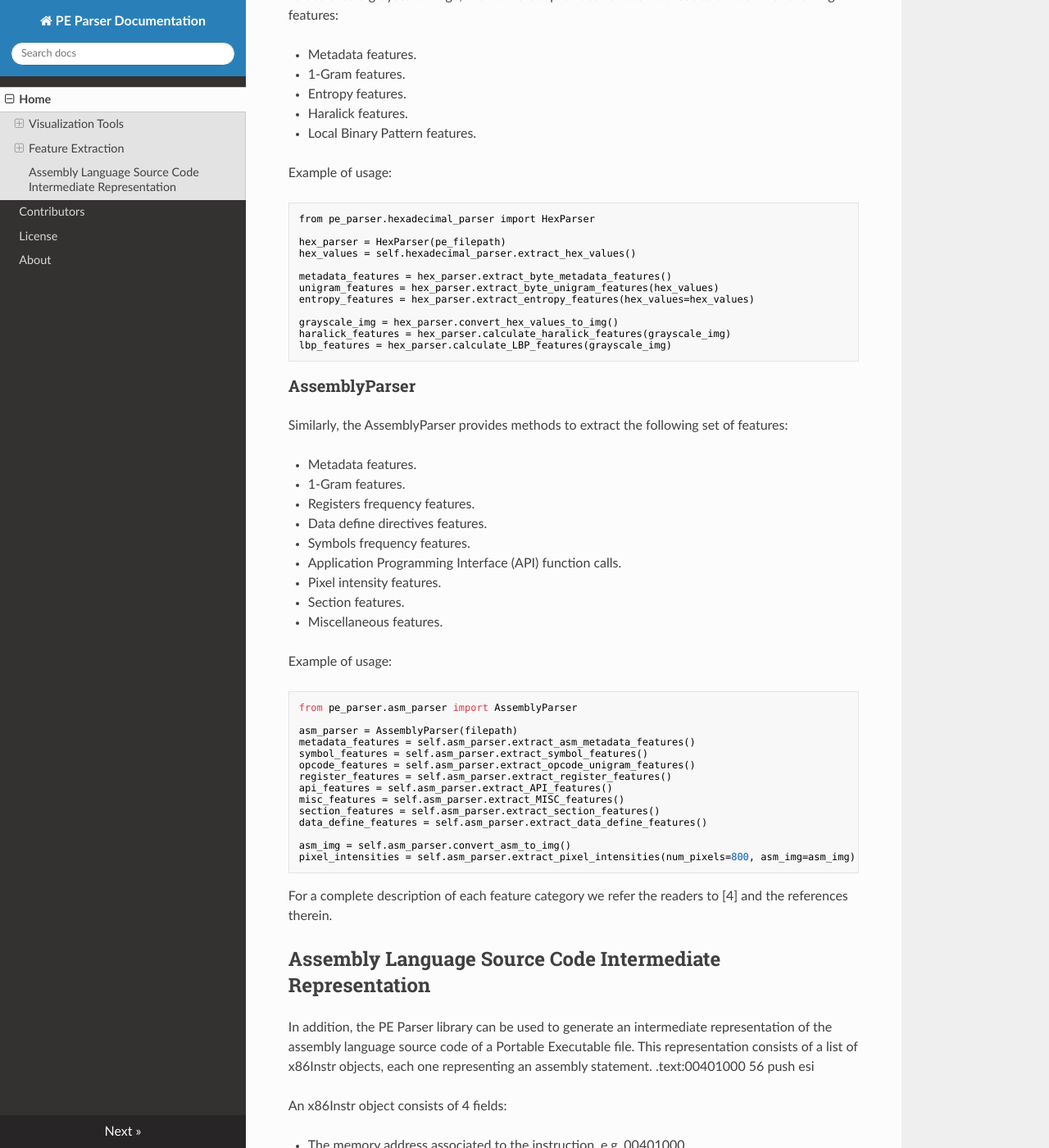
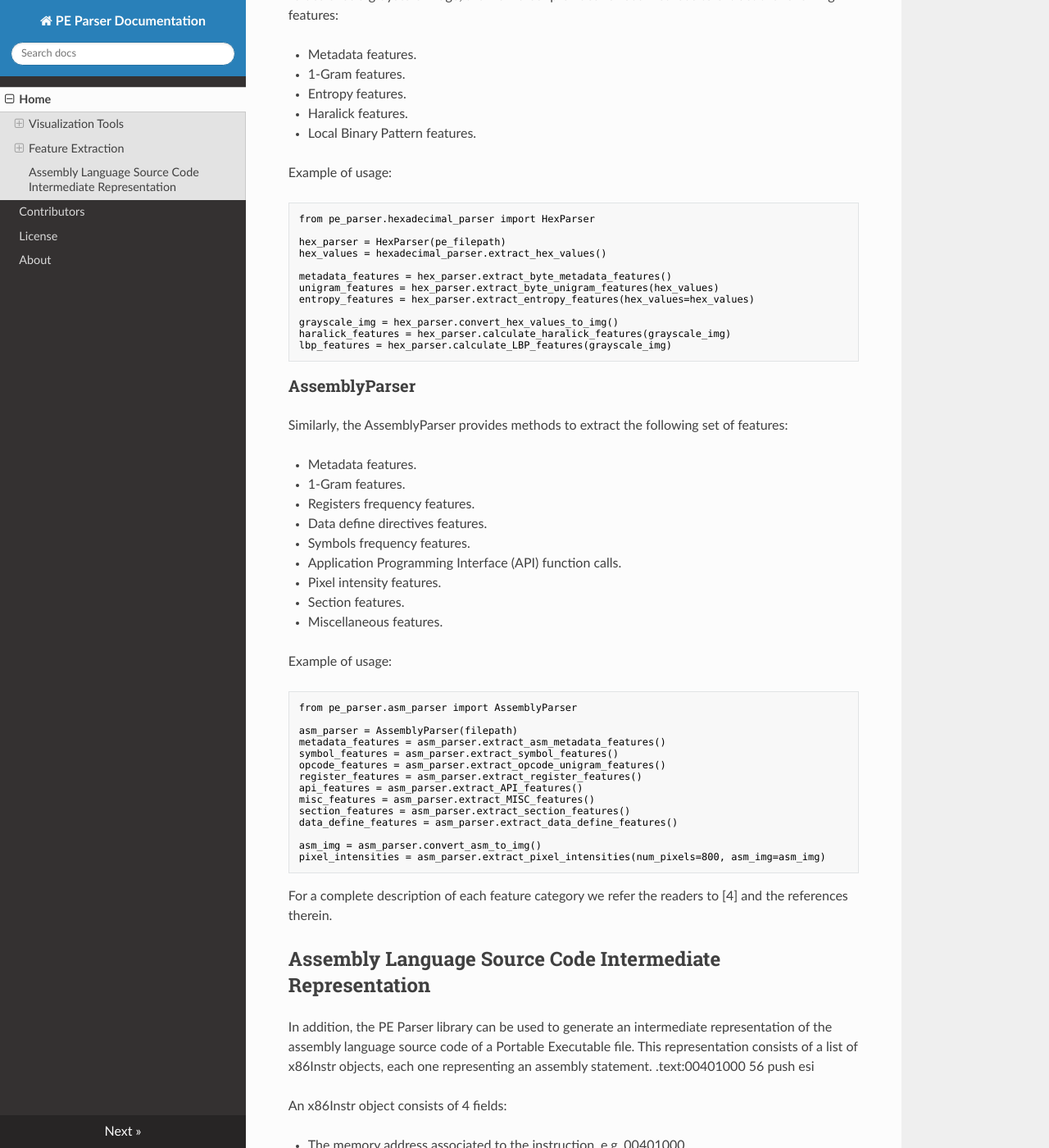
Before and after one commit to danielgibert/pe_parser, an MkDocs documentation site: the page built from docs/index.md, in a window 1280 px wide and 1400 px high, scrolled down 2527 px. Shown: the whole window at 82% size. Built offline with MkDocs 1.6.1, drawn with Linux system fonts in a browser that asks for light colours; nearby versions of some CDN libraries; some of the changed text lies outside the part shown.

```diff
--- a/docs/index.md
+++ b/docs/index.md
@@ -81,7 +81,7 @@ Example of usage:
     from pe_parser.hexadecimal_parser import HexParser
 
     hex_parser = HexParser(pe_filepath)
-    hex_values = self.hexadecimal_parser.extract_hex_values()
+    hex_values = hexadecimal_parser.extract_hex_values()
 
     metadata_features = hex_parser.extract_byte_metadata_features()
     unigram_features = hex_parser.extract_byte_unigram_features(hex_values)
@@ -118,17 +118,17 @@ Example of usage:
     from pe_parser.asm_parser import AssemblyParser
 
     asm_parser = AssemblyParser(filepath)
-    metadata_features = self.asm_parser.extract_asm_metadata_features()
-    symbol_features = self.asm_parser.extract_symbol_features()
-    opcode_features = self.asm_parser.extract_opcode_unigram_features()
-    register_features = self.asm_parser.extract_register_features()
-    api_features = self.asm_parser.extract_API_features()
-    misc_features = self.asm_parser.extract_MISC_features()
-    section_features = self.asm_parser.extract_section_features()
-    data_define_features = self.asm_parser.extract_data_define_features()
+    metadata_features = asm_parser.extract_asm_metadata_features()
+    symbol_features = asm_parser.extract_symbol_features()
+    opcode_features = asm_parser.extract_opcode_unigram_features()
+    register_features = asm_parser.extract_register_features()
+    api_features = asm_parser.extract_API_features()
+    misc_features = asm_parser.extract_MISC_features()
+    section_features = asm_parser.extract_section_features()
+    data_define_features = asm_parser.extract_data_define_features()
 
-    asm_img = self.asm_parser.convert_asm_to_img()
-    pixel_intensities = self.asm_parser.extract_pixel_intensities(num_pixels=800, asm_img=asm_img)
+    asm_img = asm_parser.convert_asm_to_img()
+    pixel_intensities = asm_parser.extract_pixel_intensities(num_pixels=800, asm_img=asm_img)
 
 For a complete description of each feature category we refer the readers to [4] and the references therein.
 
@@ -150,7 +150,7 @@ Example of usage:
     from pe_parser.asm_parser import AssemblyParser
 
     asm_parser = AssemblyParser(filepath)
-    source_code = self.asm_parser.extract_assembly_language_source_code()
+    source_code = asm_parser.extract_assembly_language_source_code()
 
 
 # Citations
--- a/docs/source/index.rst
+++ b/docs/source/index.rst
@@ -2,6 +2,8 @@
    sphinx-quickstart on Wed Jun 15 17:37:49 2022.
    You can adapt this file completely to your liking, but it should at least
    contain the root `toctree` directive.
+.. toctree::
+   :maxdepth: 2
 
 Welcome to Pe Parser's documentation!
 =====================================
```
Also changed, not shown: README.md (+1 -1 lines).
